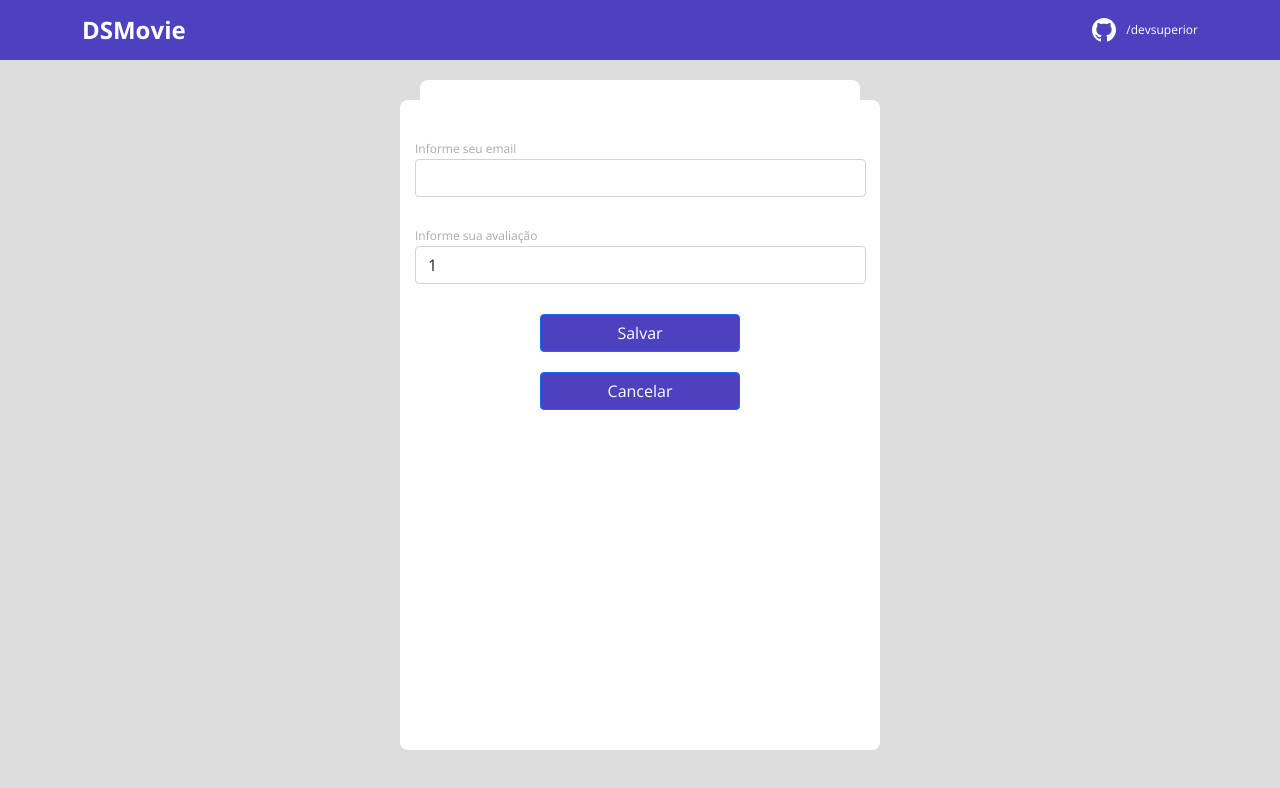
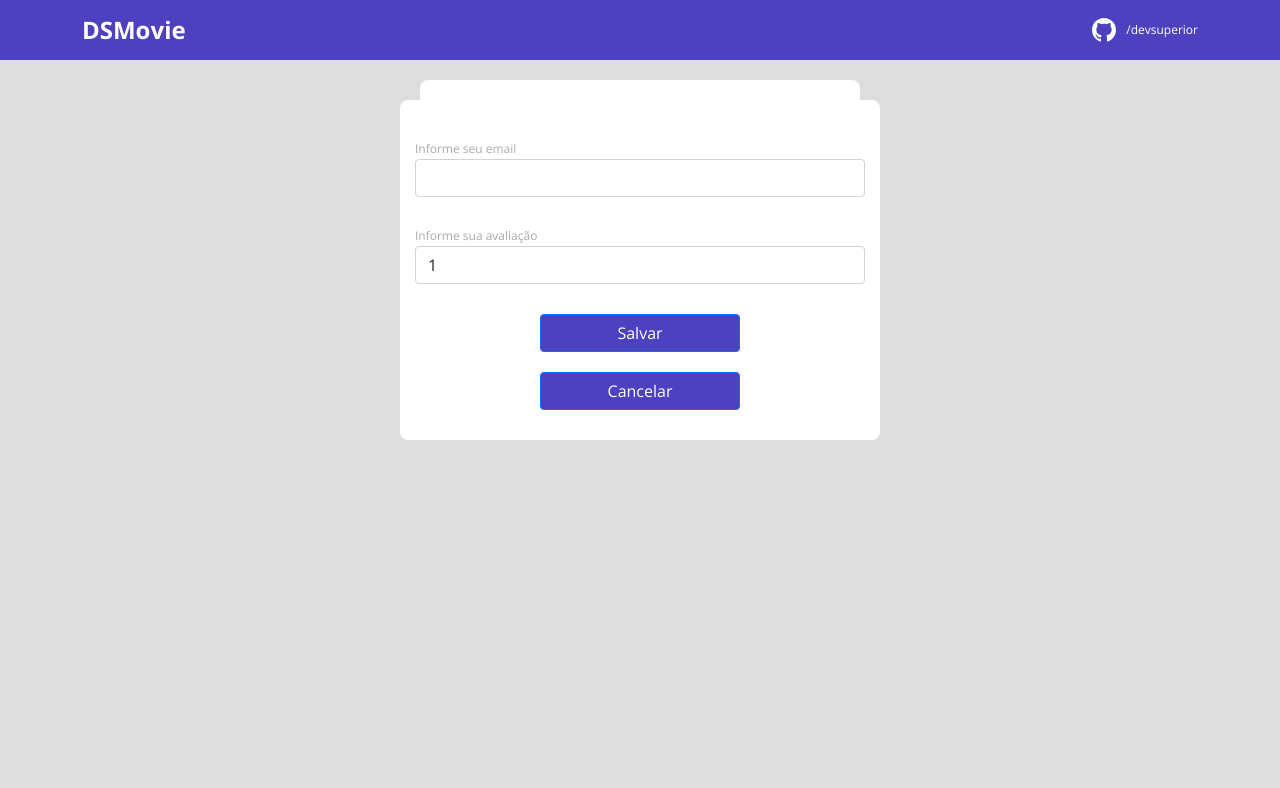
Before and after one commit to ricardopitubasouza/dsmovieCompleto, a React (Create React App) app in the folder frontend/: page /form/1 in a window 1280 px wide. Shown: the top 788 px of the page. Built offline with nearby package versions, Linux system fonts and the light colour scheme; no server answers.

Commit message:
sixth card set

```diff
--- a/frontend/src/components/FormCard/styles.css
+++ b/frontend/src/components/FormCard/styles.css
@@ -12,7 +12,7 @@
 .dsmovie-form-container{
     background-color: var(--white);
     max-width: 480px;
-    height: 650px;
+    max-height: 650px;
     margin: 40px auto 120px auto;
     padding: 20px;
     border-radius: 8px 8px 8px 8px;
@@ -21,7 +21,7 @@
 .dsmovie-form-container img {
     display: flex;
     justify-content: center;
-    margin: calc(-20px) auto calc(-20px) calc(-20px);
+    margin: calc(-20px) 0 calc(-20px) calc(-20px);
     max-width: 109.3%;
     border-radius: 8px 8px 0 0;
 }
@@ -42,7 +42,7 @@
 
 .dsmovie-form-group input, select{
     margin: 0px 10px 0 10px;
-    max-width: 96%;
+    max-width: 450px;
 }
 
 .dsmovie-form-btn-container{
```
